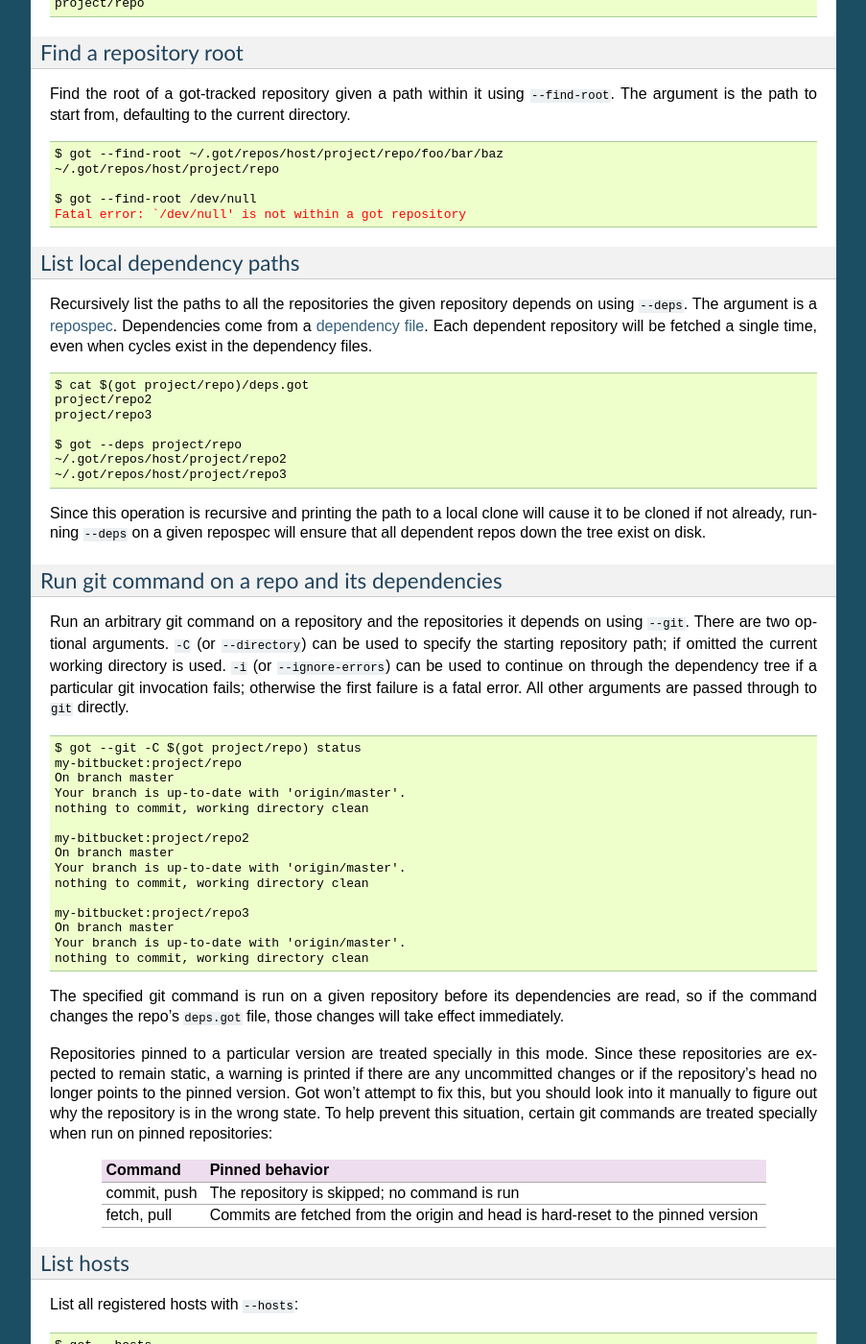
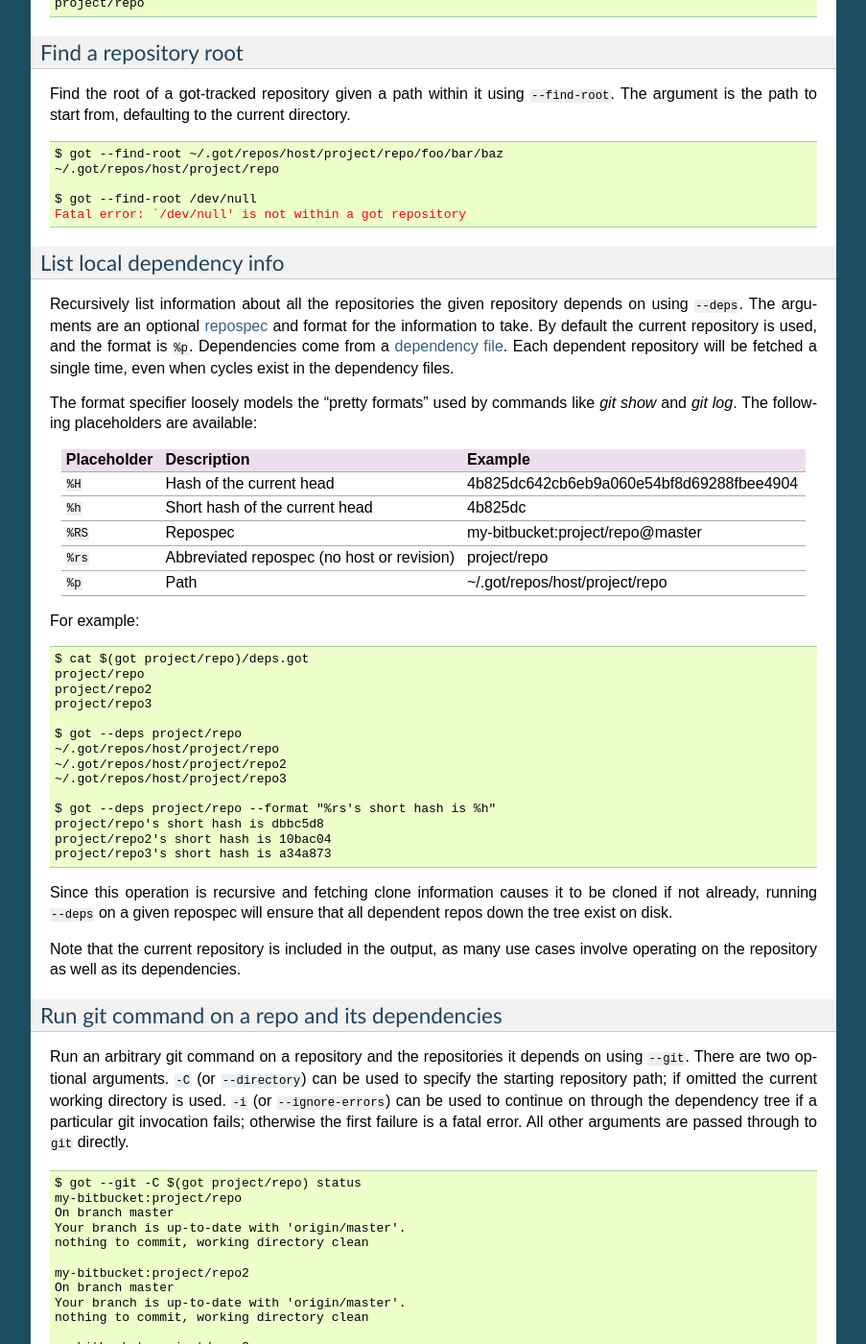
Before and after one commit to mrozekma/got, a Sphinx documentation site: the page built from doc/index.rst, in a window 1280 px wide and 1400 px high, scrolled down 3603 px. Shown: the whole window at 96% size, without its empty margins (198-1101 px from the left). Built offline with Sphinx 7.4.7, drawn with Linux system fonts in a browser that asks for light colours; some of the changed text lies outside the part shown.

Commit message:
Add --format to deps mode

```diff
--- a/doc/index.rst
+++ b/doc/index.rst
@@ -213,22 +213,43 @@ Find the root of a got-tracked repository given a path within it using ``--find-
 
 .. _deps:
 
-List local dependency paths
-~~~~~~~~~~~~~~~~~~~~~~~~~~~
+List local dependency info
+~~~~~~~~~~~~~~~~~~~~~~~~~~
 
-Recursively list the paths to all the repositories the given repository depends on using ``--deps``. The argument is a :ref:`repospec <repospec>`. Dependencies come from a :ref:`dependency file <dependencies>`.  Each dependent repository will be fetched a single time, even when cycles exist in the dependency files.
+Recursively list information about all the repositories the given repository depends on using ``--deps``. The arguments are an optional :ref:`repospec <repospec>` and format for the information to take. By default the current repository is used, and the format is ``%p``. Dependencies come from a :ref:`dependency file <dependencies>`.  Each dependent repository will be fetched a single time, even when cycles exist in the dependency files.
 
-::
+The format specifier loosely models the "pretty formats" used by commands like `git show` and `git log`. The following placeholders are available:
+
+=========== ========================================== ========================================
+Placeholder Description                                Example
+=========== ========================================== ========================================
+``%H``      Hash of the current head                   4b825dc642cb6eb9a060e54bf8d69288fbee4904
+``%h``      Short hash of the current head             4b825dc
+``%RS``     Repospec                                   my-bitbucket:project/repo@master
+``%rs``     Abbreviated repospec (no host or revision) project/repo
+``%p``      Path                                       ~/.got/repos/host/project/repo
+=========== ========================================== ========================================
+
+For example::
 
    $ cat $(got project/repo)/deps.got
+   project/repo
    project/repo2
    project/repo3
 
    $ got --deps project/repo
+   ~/.got/repos/host/project/repo
    ~/.got/repos/host/project/repo2
    ~/.got/repos/host/project/repo3
 
-Since this operation is recursive and printing the path to a local clone will cause it to be cloned if not already, running ``--deps`` on a given repospec will ensure that all dependent repos down the tree exist on disk.
+   $ got --deps project/repo --format "%rs's short hash is %h"
+   project/repo's short hash is dbbc5d8
+   project/repo2's short hash is 10bac04
+   project/repo3's short hash is a34a873
+
+Since this operation is recursive and fetching clone information causes it to be cloned if not already, running ``--deps`` on a given repospec will ensure that all dependent repos down the tree exist on disk.
+
+Note that the current repository is included in the output, as many use cases involve operating on the repository as well as its dependencies.
 
 .. _git:
 
```
Also changed, not shown: 2 other files.
